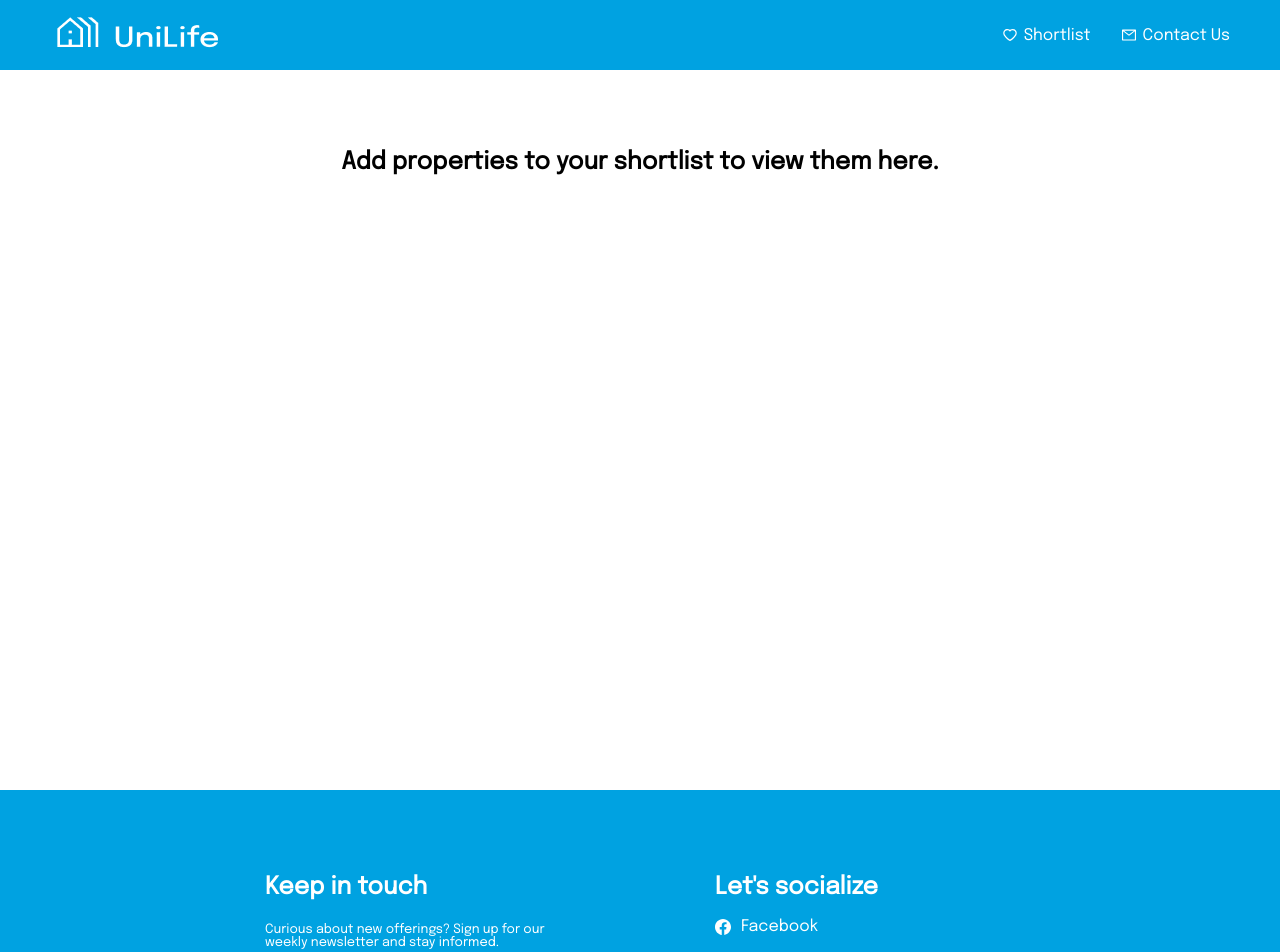
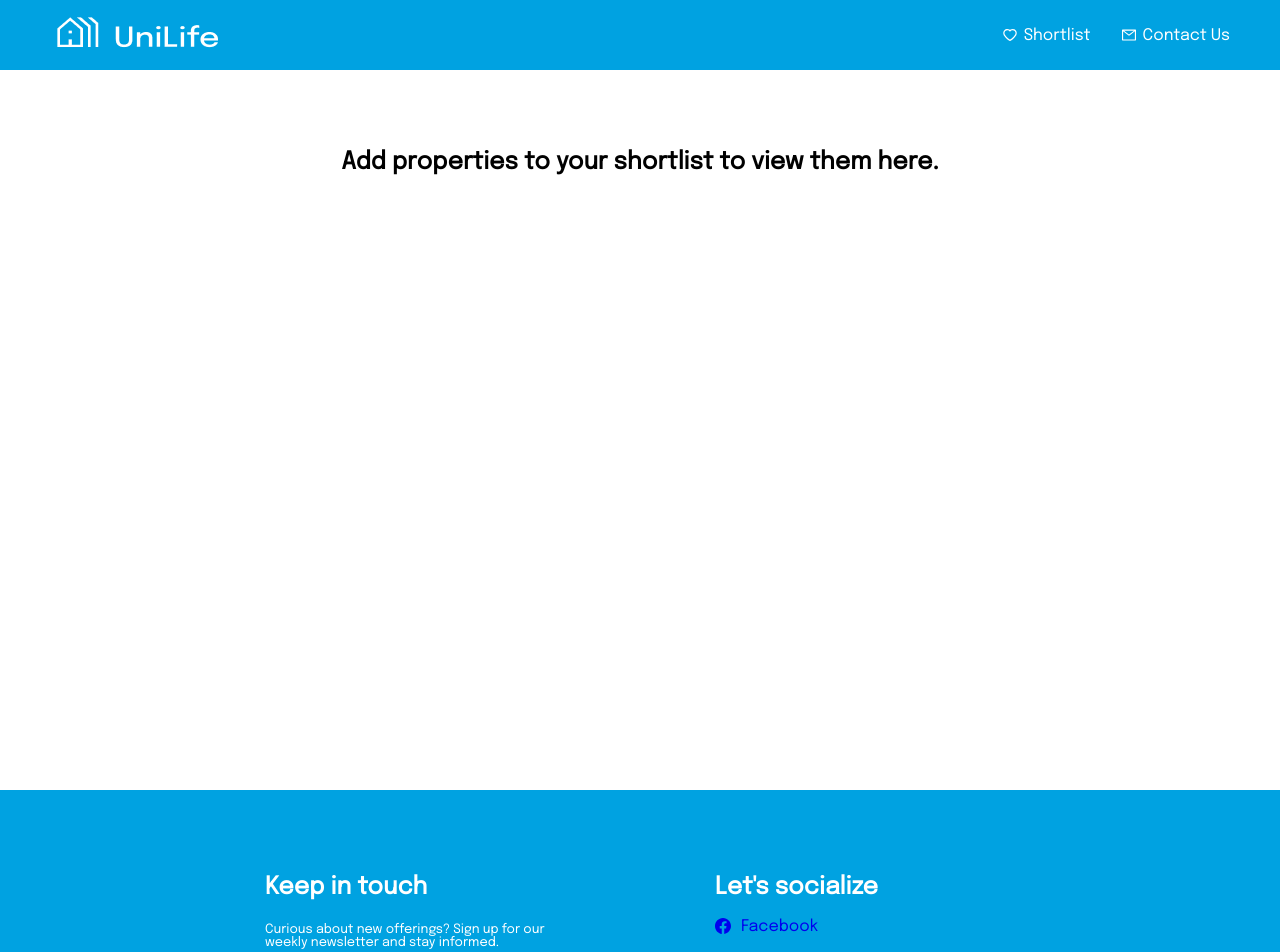
Before and after one commit to hamitLicina/UniLife, a React (Vite) app: page /shortlist in a window 1280 px wide. Shown: the top 952 px of the page. Built offline with nearby package versions, Linux system fonts and the light colour scheme; the HTML template or start-up script is replaced by a standard one.

Commit message:
We resolved the issues with Professor Cihat in the UniLife project

```diff
--- a/src/components/CityCard/CityCard.css
+++ b/src/components/CityCard/CityCard.css
@@ -9,6 +9,7 @@
   background-size: cover;
   background-repeat: no-repeat;
   background-position: center;
+  background-color: rgb(127, 127, 187);
 }
 
 .city-name,
--- a/src/components/CityInformation/CityInformation.jsx
+++ b/src/components/CityInformation/CityInformation.jsx
@@ -1,5 +1,6 @@
 import React from 'react'
 import './CityInformation.css'
+import students from '../../assets/students.png'
 
 
 
@@ -14,7 +15,7 @@ function CityInformation({ city }) {
         <p>{city?.student_life}</p>
         <p>{city?.universities}</p>
       </div>
-      <img src="images/students.png" alt="Happy Students" />
+      <img src={students} alt="Happy Students" />
     </div>
   )
 }
--- a/src/components/Footer/Footer.css
+++ b/src/components/Footer/Footer.css
@@ -53,10 +53,17 @@
   font-size: 0.8rem;
 }
 
-.social-link {
+.social-link{
   display: flex;
   align-items: center;
   gap: 10px;
+}
+
+
+.social-link a{
+  display: flex;
+  gap: 10px;
+  text-decoration: none;
 }
 
 .email-form {
--- a/src/components/Footer/Footer.jsx
+++ b/src/components/Footer/Footer.jsx
@@ -32,6 +32,8 @@ function Footer() {
   }
 
   //  Post email address top endpoint with submitted email address. Set success message and color
+  //  https://unilife-server.herokuapp.com/subscriptions
+
   function postEmailAddress() {
     axios.post('https://unilife-server.herokuapp.com/subscriptions', { email: emailAddress })
       .then(res => {
@@ -64,8 +66,10 @@ function Footer() {
         <div className='socialize'>
           <h2>Let&apos;s socialize</h2>
           <div className='social-link'>
-            <BsFacebook />
-            <p>Facebook</p>
+            <a href="https://www.facebook.com/hlicina/">
+              <BsFacebook />
+              <p>Facebook</p>
+            </a>
           </div>
           <div className='social-link'>
             <AiFillTwitterCircle />
--- a/src/components/Header/Header.jsx
+++ b/src/components/Header/Header.jsx
@@ -4,6 +4,7 @@ import { Link } from 'react-router-dom'
 import { AiOutlineHeart, AiOutlineMail, AiOutlineClose, AiOutlineMenu } from "react-icons/ai";
 import Modal from 'react-modal'
 import '../../components/Modal/Modal.css'
+import uniLifeLogo from '../../assets/uniLifeLogo.png'
 
 
 
@@ -51,7 +52,7 @@ function Header() {
     <>
       <nav className='header-container' id='header'>
         <div className='header-home'>
-          <Link to={'/'}><img src="images/uniLifeLogo.png" alt='uniLife logo' /></Link>
+          <Link to={'/'}><img src={uniLifeLogo} alt='uniLife logo' /></Link>
         </div>
         <div className='header-links'>
           <Link to={'/shortlist'}><AiOutlineHeart />Shortlist</Link>
--- a/src/components/Slider/Slider.css
+++ b/src/components/Slider/Slider.css
@@ -25,7 +25,7 @@
 }
 
 .slider-container p {
-  font-size: 0.8rem;
+  font-size: 1.2rem;
 }
 
 @media (max-width: 600px) {
--- a/src/pages/CitiesSearch/CitiesSearch.jsx
+++ b/src/pages/CitiesSearch/CitiesSearch.jsx
@@ -17,7 +17,7 @@ function CitiesSearch() {
 
   //  Get all cities when page loads
   useEffect(() => {
-    axios.get('https://unilife-server.herokuapp.com/cities')
+    axios.get('https://unilife-server.herokuapp.com/cities?limit=20')
       .then(res => {
         setCities(res.data.response)
       })
--- a/src/pages/HomePage/HomePage.jsx
+++ b/src/pages/HomePage/HomePage.jsx
@@ -25,7 +25,7 @@ function HomePage() {
         // Make API call to get All Cities
 
         axios
-            .get(`https://unilife-server.herokuapp.com/cities?limit=15`)
+            .get(`https://unilife-server.herokuapp.com/cities?limit=12`)
             .then((res) => {
                 console.log(res.data.response);
                 setCities(res.data.response);
```
Also changed, not shown: src/assets/students.png (renamed from public/images/students.png), src/assets/uniLifeLogo.png (renamed from public/images/uniLifeLogo.png).
